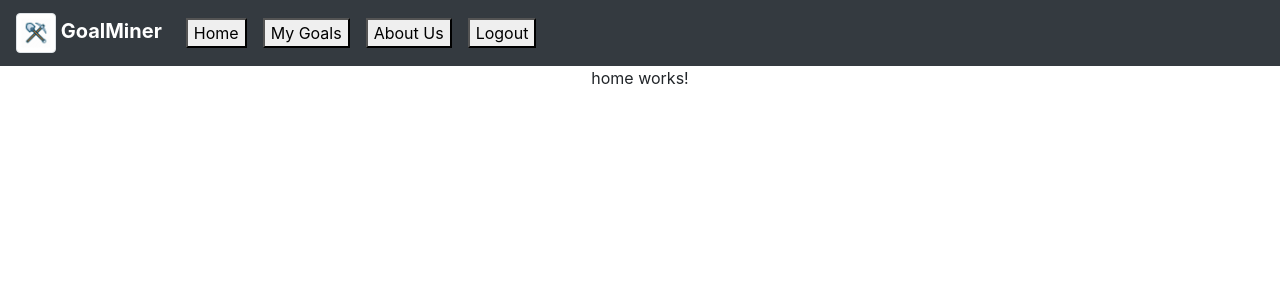
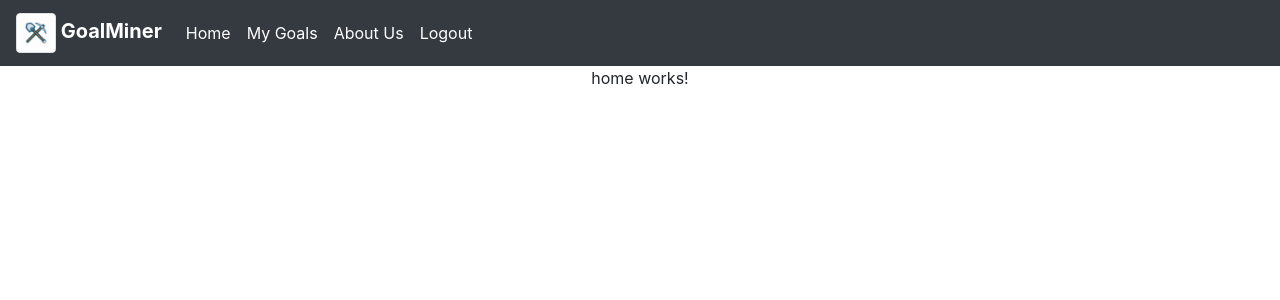
Before and after one commit to hanhtran27/GoalMinner, an Angular app in the folder Angular/: page / in a window 1280 px wide. Shown: the top 300 px of the page. Built offline with nearby package versions, Linux system fonts and the light colour scheme; sample sign-in values are in the browser's storage.

Commit message:
Fix nav style.

```diff
--- a/Angular/src/app/components/navigation-bar/navigation-bar.component.html
+++ b/Angular/src/app/components/navigation-bar/navigation-bar.component.html
@@ -11,22 +11,22 @@
     <ul class="navbar-nav">
       <li class="nav-item active">
         <div class="nav-link">
-            <button (click)="home()">Home <span class="sr-only">(current)</span></button>
+            <a (click)="home()">Home <span class="sr-only">(current)</span></a>
          </div>
       </li>
       <li class="nav-item active">
         <div class="nav-link">
-           <button (click)="goals()">My Goals <span class="sr-only">(current)</span></button>
+           <a (click)="goals()">My Goals <span class="sr-only">(current)</span></a>
         </div>
       </li>
       <li class="nav-item active">
         <div class="nav-link">
-            <button (click)="about()">About Us <span class="sr-only">(current)</span></button>
+            <a (click)="about()">About Us <span class="sr-only">(current)</span></a>
         </div>
       </li>
       <li class="nav-item active">
           <div class="nav-link">
-              <button (click)="login()">{{loginout}}<span class="sr-only">(current)</span></button>
+              <a (click)="login()">{{loginout}}<span class="sr-only">(current)</span></a>
           </div>
       </li>
     </ul>
```
